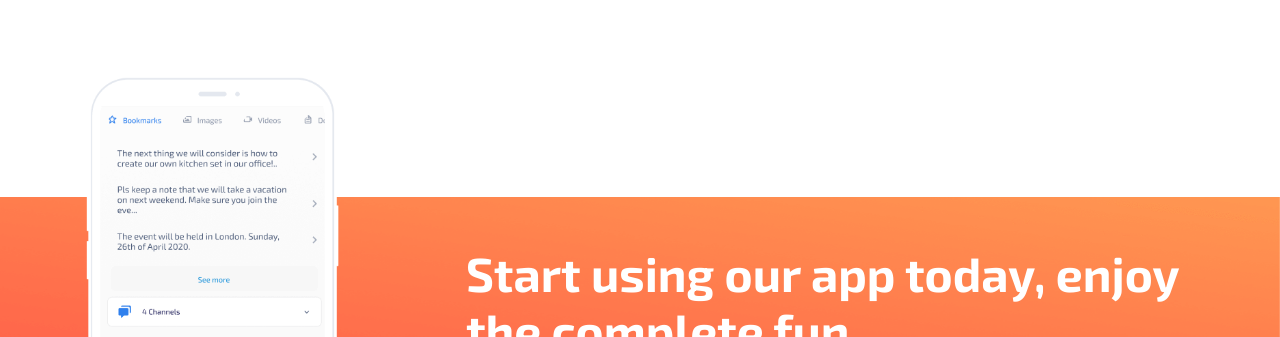
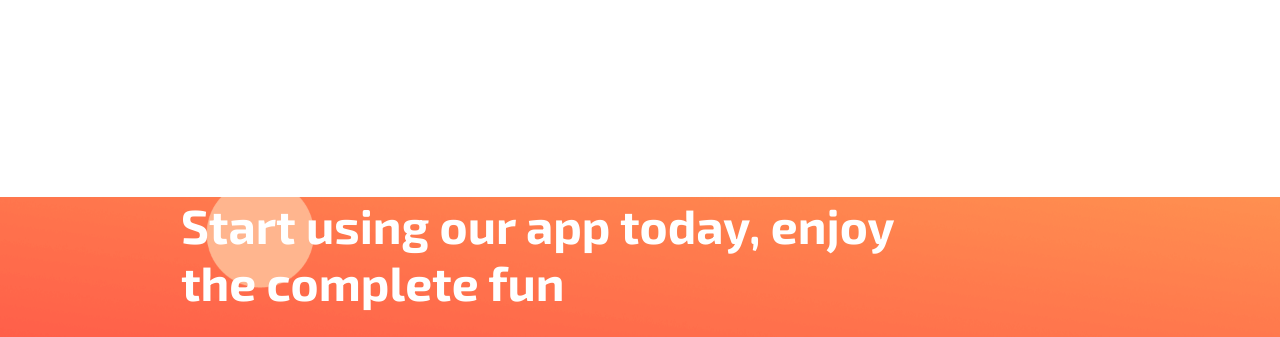
Before and after one commit to machipower/machipower.github.io, a plain HTML site: page index.html in a window 1280 px wide. Shown: the part 4341-4678 px from the top of the page. Drawn offline with Linux system fonts and the light colour scheme.

Commit message:
Update index.html

```diff
--- a/index.html
+++ b/index.html
@@ -321,7 +321,6 @@
 
         <div class="container">
           <div class="row align-items-center">
-            <div class="col-md-5 col-lg-3 text-center"><img class="mt-n8 d-none d-md-block w-100" src="assets/img/gallery/cta-2.png" alt="cta" /></div>
             <div class="col-md-7 col-lg-8 offset-lg-1">
               <h1 class="fw-bold fs-4 fs-lg-6 mb-4 text-white"> Start using our app today, <br class="d-none d-xxl-block" />enjoy the complete fun</h1><a class="pe-2" href="https://www.apple.com/app-store/" target="_blank"><img src="assets/img/gallery/app-store.png" width="160" alt="" /></a><a href="https://play.google.com/store/apps" target="_blank"><img src="assets/img/gallery/google-play.png" width="160" alt="" /></a>
             </div>
```
